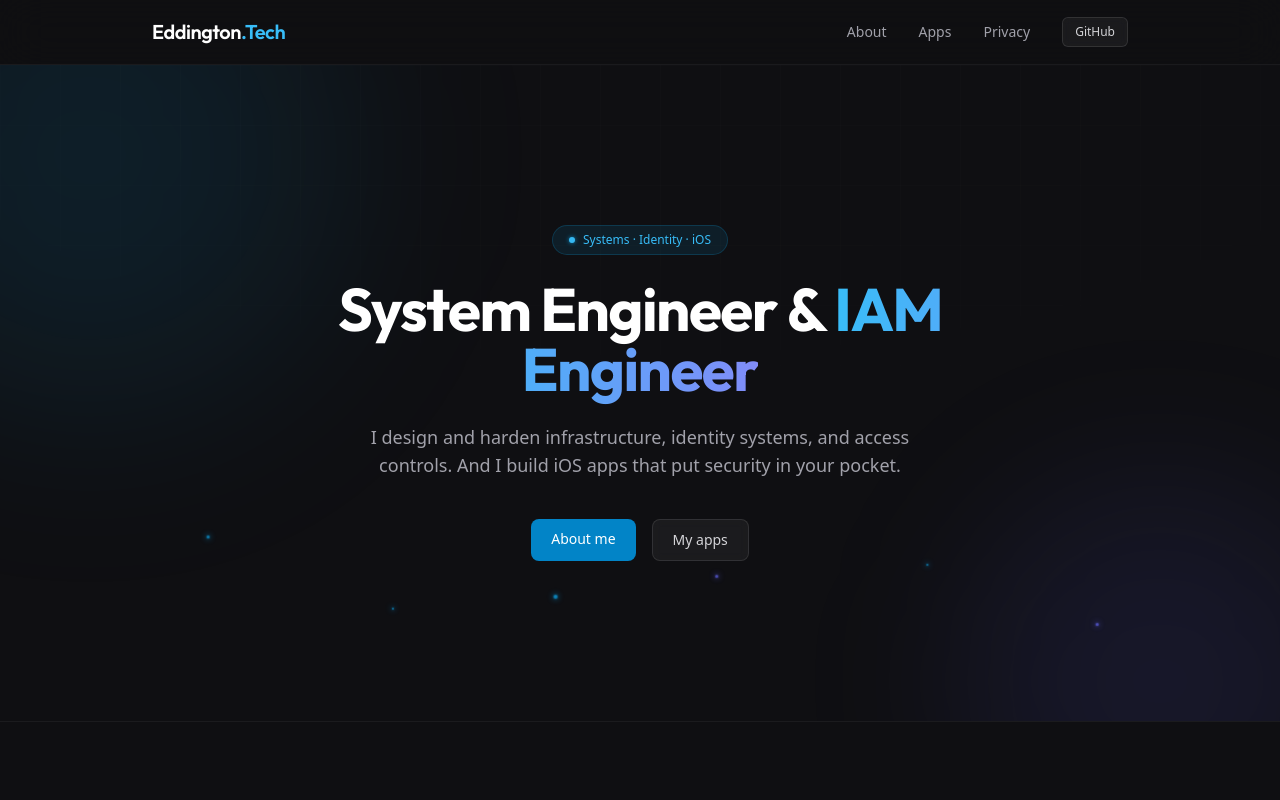
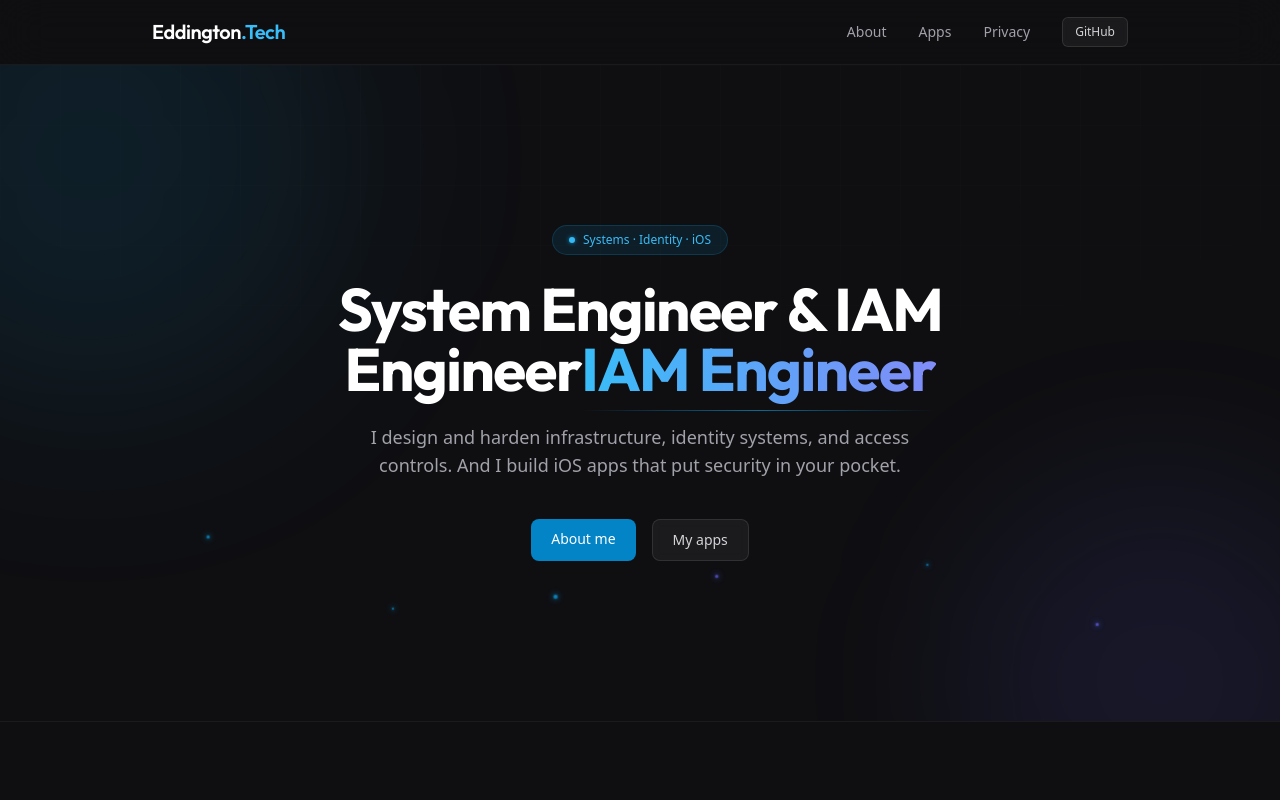
Before and after one commit to Nerdykidtech/Eddington_Tech, a Next.js app: page / in a window 1280 px wide. Shown: the top 800 px of the page. Built offline with nearby package versions, Linux system fonts and the light colour scheme.

Commit message:
Fix GitHub link to nerdykidtech and & rendering in hero heading

```diff
--- a/app/page.tsx
+++ b/app/page.tsx
@@ -30,7 +30,7 @@
           </div>
 
           <h1 className="font-display text-4xl sm:text-5xl lg:text-6xl font-bold tracking-tight text-white leading-tight">
-            System Engineer &{" "}
+            System Engineer &{" "}IAM Engineer
             <span className="relative">
               <span className="bg-gradient-to-r from-brand-400 to-indigo-400 bg-clip-text text-transparent">
                 IAM Engineer
--- a/components/Header.tsx
+++ b/components/Header.tsx
@@ -29,7 +29,7 @@
             Privacy
           </Link>
           <a
-            href="https://github.com/huntereddington"
+            href="https://github.com/nerdykidtech"
             target="_blank"
             rel="noopener noreferrer"
             className="rounded-md border border-white/10 bg-white/5 px-3 py-1.5 text-xs font-medium text-zinc-300 backdrop-blur-sm transition-all hover:border-white/20 hover:bg-white/10"
@@ -82,7 +82,7 @@
               Privacy
             </Link>
             <a
-              href="https://github.com/huntereddington"
+              href="https://github.com/nerdykidtech"
               target="_blank"
               rel="noopener noreferrer"
               className="rounded-md border border-white/10 bg-white/5 px-3 py-2 text-xs font-medium text-zinc-300 backdrop-blur-sm transition-all hover:border-white/20 hover:bg-white/10 w-fit"
```
